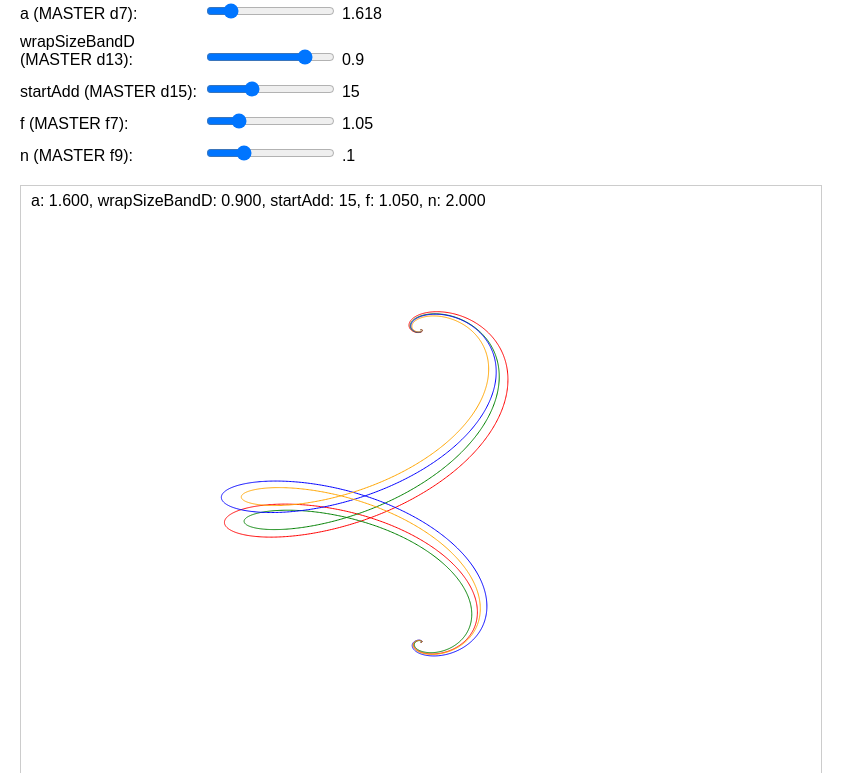
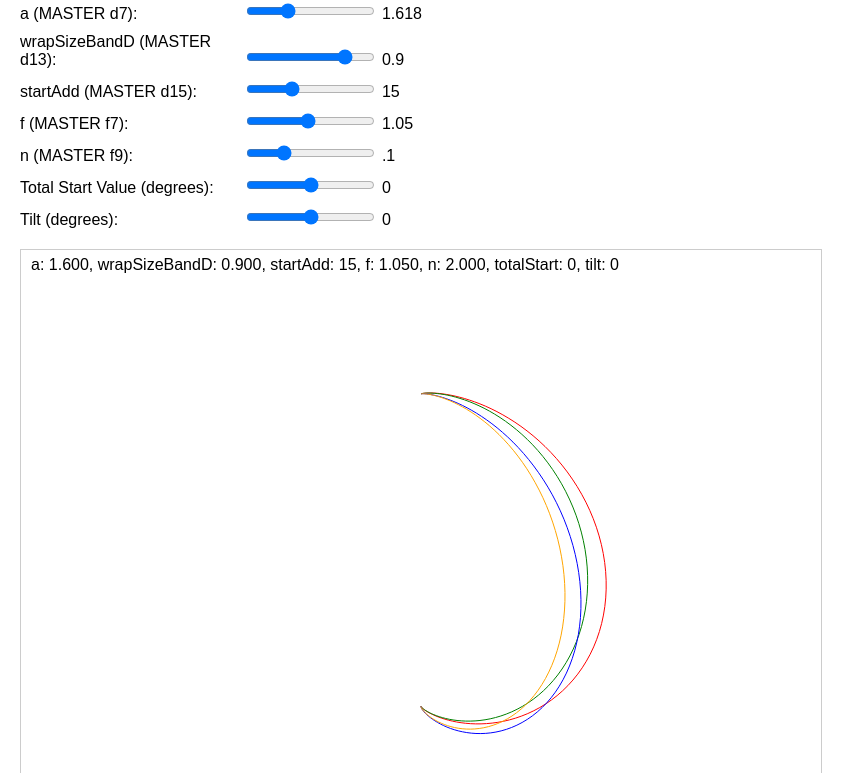
Before and after one commit to royschuyler/sliderSphere, a plain HTML site: page index.html in a window 1280 px wide. Shown: the part 79-852 px from the top of the page, without its empty margins (0-865 px from the left). Drawn offline with Linux system fonts and the light colour scheme.

Commit message:
added tilt sliders

```diff
--- a/index.html
+++ b/index.html
@@ -14,7 +14,7 @@
     }
     label {
       display: inline-block;
-      width: 180px;
+      width: 220px;
     }
     #canvas {
       border: 1px solid #ccc;
@@ -28,7 +28,7 @@
 
   <div class="slider-container">
     <label for="aSlider">a (MASTER d7):</label>
-    <input type="range" id="aSlider" min="0.2" max="10" step="0.05" value="1.618">
+    <input type="range" id="aSlider" min="1" max="3" step="0.1" value="1.618">
     <span id="aValue">1.618</span>
   </div>
 
@@ -46,7 +46,7 @@
 
   <div class="slider-container">
     <label for="fSlider">f (MASTER f7):</label>
-    <input type="range" id="fSlider" min="0.5" max="3" step="0.05" value="1.05">
+    <input type="range" id="fSlider" min=".2" max="2" step="0.05" value="1.05">
     <span id="fValue">1.05</span>
   </div>
 
@@ -56,6 +56,20 @@
     <span id="nValue">.1</span>
   </div>
 
+  <!-- New slider for Total Start Value -->
+  <div class="slider-container">
+    <label for="totalStartSlider">Total Start Value (degrees):</label>
+    <input type="range" id="totalStartSlider" min="-180" max="180" step="1" value="0">
+    <span id="totalStartValue">0</span>
+  </div>
+
+  <!-- New slider for Tilt -->
+  <div class="slider-container">
+    <label for="tiltSlider">Tilt (degrees):</label>
+    <input type="range" id="tiltSlider" min="-45" max="45" step="1" value="0">
+    <span id="tiltValue">0</span>
+  </div>
+
   <canvas id="canvas" width="800" height="600"></canvas>
 
   <script src="script.js"></script>
--- a/script.js
+++ b/script.js
@@ -4,11 +4,13 @@ const ctx = canvas.getContext('2d');
 
 // Object to hold our slider parameters
 let params = {
-  a: parseFloat(document.getElementById('aSlider').value),               // MASTER d7, a
+  a: parseFloat(document.getElementById('aSlider').value),                  // MASTER d7, a
   wrapSizeBandD: parseFloat(document.getElementById('wrapSizeBandDSlider').value), // MASTER d13
-  startAdd: parseFloat(document.getElementById('startAddSlider').value),    // MASTER d15
-  f: parseFloat(document.getElementById('fSlider').value),                  // MASTER f7
-  n: parseFloat(document.getElementById('nSlider').value)                   // MASTER f9
+  startAdd: parseFloat(document.getElementById('startAddSlider').value),       // MASTER d15
+  f: parseFloat(document.getElementById('fSlider').value),                     // MASTER f7
+  n: parseFloat(document.getElementById('nSlider').value),                     // MASTER f9
+  totalStart: parseFloat(document.getElementById('totalStartSlider').value),   // New: total start offset in degrees
+  tilt: parseFloat(document.getElementById('tiltSlider').value)                // New: tilt angle in degrees
 };
 
 // Helper function to update slider displays and parameter values
@@ -28,6 +30,8 @@ setupSlider('wrapSizeBandDSlider', 'wrapSizeBandDValue', 'wrapSizeBandD');
 setupSlider('startAddSlider', 'startAddValue', 'startAdd');
 setupSlider('fSlider', 'fValue', 'f');
 setupSlider('nSlider', 'nValue', 'n');
+setupSlider('totalStartSlider', 'totalStartValue', 'totalStart');
+setupSlider('tiltSlider', 'tiltValue', 'tilt');
 
 // Utility function to convert degrees to radians
 function toRadians(deg) {
@@ -39,7 +43,7 @@ function draw() {
   ctx.clearRect(0, 0, canvas.width, canvas.height);
 
   // --- Spreadsheet constants and computed constants ---
-  const dPoints = 1000;            // a2: number of plot points
+  const dPoints = 100;            // Number of plot points (a2)
   const aVal = params.a;          // slider 'a'
   const a4 = dPoints / 2;         // a4 = dPoints/2
   const a10 = Math.PI / dPoints;  // a10 = PI / dPoints
@@ -48,9 +52,10 @@ function draw() {
 
   // f2 is calculated from MASTER B5. With MASTER A2=1, A5=1, B2=30: f2 = 360 + 30 = 390°
   const f2 = 390;
-  const a16 = toRadians(f2);  // a16 = radians(390)
-  // a18 uses startAdd: a18 = radians(f2 + startAdd)
-  const a18 = toRadians(f2 + params.startAdd);
+  // Apply totalStart offset (in degrees) to the starting angle for all bands
+  const totalStartRad = toRadians(params.totalStart);
+  const a16 = toRadians(f2) + totalStartRad;                  // For bands A & B
+  const a18 = toRadians(f2 + params.startAdd) + totalStartRad;  // For bands C & D
 
   // c10 is calculated from MASTER D9 = sqrt(a^2 - 1) / a (assuming exponent D11 is 2)
   const c10 = Math.sqrt(aVal * aVal - 1) / aVal;
@@ -61,7 +66,8 @@ function draw() {
   const fVal = params.f;
   const nVal = params.n;
 
-  // --- Prepare arrays to store the points for each line ---
+  // --- Prepare arrays to store the points for each curve ---
+  // Each point will include an (x, y) coordinate.
   let pointsA = [];
   let pointsB = [];
   let pointsC = [];
@@ -75,41 +81,40 @@ function draw() {
     // g is the index (i)
     // h = a10 * i
     let h = a10 * i;
-    // j = 1 - cos(h)  (exponent is 1 because c2 = 1)
+    // j = 1 - cos(h)    (using c2 = 1)
     let j = 1 - Math.cos(h);
     // l = a4 * j
     let l = a4 * j;
     // m = a10 * l
     let m = a10 * l;
-    // n_col = sin(m)  -- renamed to avoid conflict with slider n
+    // n_col = sin(m)   (renamed to avoid conflict with slider n)
     let n_col = Math.sin(m);
-    // o = c10 * cos(m)
+    // o_val = c10 * cos(m)
     let o_val = c10 * Math.cos(m);
 
     // p = a14 * i
     let p = a14 * i;
     // q = nVal * (sin(p))^fVal
-    let sin_p = Math.sin(p);
-    let q = nVal * Math.pow(sin_p, fVal);
-    // r = (if q is zero, then 0; otherwise convert 1/q to radians)
+    let q = nVal * Math.pow(Math.sin(p), fVal);
+    // r = (if q is zero then 0, else convert 1/q to radians)
     let r = (q === 0 ? 0 : (1 / q) * (Math.PI / 180));
     // Accumulate s
     s += r;
 
     // --- Calculate coordinates for the four curves ---
-    // Line A (columns T & U) uses offset a16
+    // Line A (offset a16)
     let xA = Math.sin(s + a16) * n_col;
     let yA = (n_col * a12 * Math.cos(s + a16)) + o_val;
 
-    // Line B (columns V & W): same as A, but multiplied by the wrap factor (c13)
+    // Line B (like A, but with wrap factor c13)
     let xB = Math.sin(s + a16) * n_col * c13;
     let yB = (n_col * a12 * c13 * Math.cos(s + a16)) + o_val;
 
-    // Line C (columns X & Y) uses offset a18
+    // Line C (offset a18)
     let xC = Math.sin(s + a18) * n_col;
     let yC = (n_col * a12 * Math.cos(s + a18)) + o_val;
 
-    // Line D (columns Z & AA): same as C, but multiplied by the wrap factor (c13)
+    // Line D (like C, but with wrap factor c13)
     let xD = Math.sin(s + a18) * n_col * c13;
     let yD = (n_col * a12 * c13 * Math.cos(s + a18)) + o_val;
 
@@ -120,19 +125,28 @@ function draw() {
     pointsD.push({ x: xD, y: yD });
   }
 
-  // --- Draw the curves on the canvas ---
-  // Define a scale factor and center for the drawing
-  const scale = 200;  // Adjust scale for better visibility
+  // --- Draw the curves on the canvas with tilt transformation ---
+  const scale = 200;             // Scale factor for visibility
   const offsetX = canvas.width / 2;
   const offsetY = canvas.height / 2;
+  const tiltRad = toRadians(params.tilt);  // Convert tilt to radians
+
+  // Function to rotate a point by tilt angle
+  function applyTilt(x, y) {
+    let rx = x * Math.cos(tiltRad) - y * Math.sin(tiltRad);
+    let ry = x * Math.sin(tiltRad) + y * Math.cos(tiltRad);
+    return { x: rx, y: ry };
+  }
 
   // Function to draw a line given an array of points and a stroke color
   function drawLine(points, color) {
     ctx.beginPath();
     for (let i = 0; i < points.length; i++) {
-      // Map the computed (x, y) to canvas coordinates.
-      let screenX = offsetX + points[i].x * scale;
-      let screenY = offsetY - points[i].y * scale; // Invert y-axis for canvas
+      // Apply tilt to each computed point
+      let tilted = applyTilt(points[i].x, points[i].y);
+      // Map the transformed (x, y) to canvas coordinates.
+      let screenX = offsetX + tilted.x * scale;
+      let screenY = offsetY - tilted.y * scale; // Invert y-axis for canvas
       if (i === 0) {
         ctx.moveTo(screenX, screenY);
       } else {
@@ -152,7 +166,7 @@ function draw() {
   // Optionally, display current parameter values on the canvas
   ctx.font = '16px Arial';
   ctx.fillStyle = 'black';
-  const text = `a: ${aVal.toFixed(3)}, wrapSizeBandD: ${c13.toFixed(3)}, startAdd: ${params.startAdd}, f: ${fVal.toFixed(3)}, n: ${nVal.toFixed(3)}`;
+  const text = `a: ${aVal.toFixed(3)}, wrapSizeBandD: ${c13.toFixed(3)}, startAdd: ${params.startAdd}, f: ${fVal.toFixed(3)}, n: ${nVal.toFixed(3)}, totalStart: ${params.totalStart}, tilt: ${params.tilt}`;
   ctx.fillText(text, 10, 20);
 }
 
```
Also changed, not shown: explanation.txt (added).
